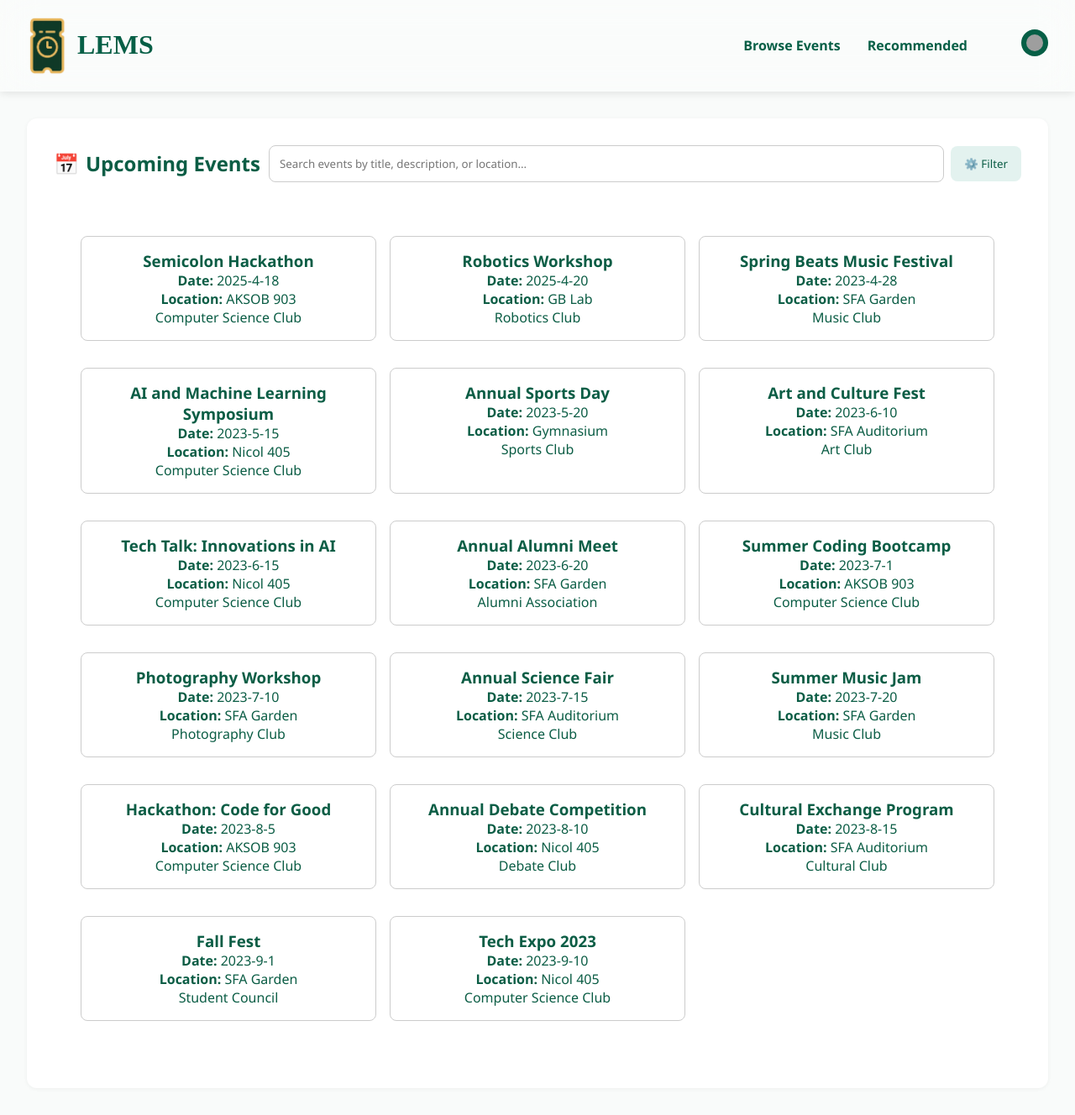
After one commit to imad-mahm/LEMS, a PHP site: page /browse.html in a window 1280 px wide. The commit adds this page. Shown: the whole page at 84% size. Run offline with PHP 8.4, Linux system fonts and the light colour scheme; grey boxes are pictures that could not be loaded.

Commit message:
finalized home and started browse events

```diff
--- /dev/null
+++ b/browse.css
@@ -0,0 +1,189 @@
+/* General reset */
+* {
+  box-sizing: border-box;
+  margin: 0;
+  padding: 0;
+  font-family: "Segoe UI", sans-serif;
+}
+
+body {
+  background: #f9fbfa;
+  color: #0b5d45;
+}
+
+h2 {
+  padding: 0 10px 0 0;
+}
+
+.navbar {
+  position: sticky;
+  top: 0;
+  z-index: 999;
+  backdrop-filter: blur(20px);
+  -webkit-backdrop-filter: blur(20px);
+  background: rgba(255, 255, 255, 0.25);
+  box-shadow: 0 2px 10px rgba(0, 0, 0, 0.1);
+  padding: 1rem 2rem;
+  display: flex;
+  justify-content: space-between;
+  align-items: center;
+  border-bottom: 1px solid rgba(255, 255, 255, 0.3);
+}
+
+.nav-links {
+  display: flex;
+  align-items: center;
+  gap: 2rem;
+}
+
+.nav-links a {
+  text-decoration: none;
+  color: #065f46;
+  font-weight: 600;
+  transition: color 0.3s;
+}
+
+.logo {
+  display: flex;
+  align-items: center;
+  gap: 10px;
+}
+
+.logo img {
+  width: 50px;
+}
+
+.logo span {
+  font-family: "Times New Roman", Times, serif;
+  font-weight: 700;
+  color: #065f46;
+  font-size: 2rem;
+}
+
+.profile-dropdown {
+  position: relative;
+  display: inline-block;
+  margin-left: 2rem;
+}
+
+.profile-icon {
+  width: 32px;
+  height: 32px;
+  background-color: #065f46;
+  border-radius: 50%;
+  padding: 6px;
+  cursor: pointer;
+}
+
+.dropdown-menu {
+  display: none;
+  position: absolute;
+  top: 40px;
+  right: 0;
+  background-color: white;
+  border-radius: 8px;
+  box-shadow: 0 4px 12px rgba(0, 0, 0, 0.1);
+  min-width: 120px;
+  z-index: 1000;
+  padding: 0;
+  margin: 0;
+}
+
+.dropdown-item {
+  display: block;
+  padding: 10px 10px;
+  text-decoration: none;
+  font-weight: 500;
+  font-size: 14px;
+  transition: background-color 0.3s;
+  width: 100%;
+  list-style: none;
+  box-sizing: border-box;
+}
+
+.profile-link {
+  color: #065f46;
+}
+
+.logout-link {
+  color: #dc2626;
+}
+
+.dropdown-item:hover {
+  background-color: #f3f4f6;
+  cursor: pointer;
+  border-radius: 0 0 8px 8px;
+}
+
+.events-section {
+  background: white;
+  padding: 2rem;
+  margin: 2rem;
+  border-radius: 12px;
+  box-shadow: 0 1px 5px rgba(0, 0, 0, 0.05);
+}
+
+.section-header {
+  display: flex;
+  justify-content: space-between;
+  align-items: center;
+  flex-wrap: wrap;
+}
+
+.section-header h2 {
+  font-size: 1.5rem;
+  display: flex;
+  align-items: center;
+  gap: 0.5rem;
+}
+
+.search-tools {
+  display: flex;
+  align-items: center;
+  gap: 0.5rem;
+  flex: 1 1 auto;
+}
+
+.search-tools input {
+  padding: 0.75rem;
+  border: 1px solid #ccc;
+  border-radius: 8px;
+  display: flex;
+  flex: 1 1 auto;
+}
+
+.filter-btn {
+  background: #e3f2ef;
+  color: #0b5d45;
+  border: none;
+  padding: 0.75rem 1rem;
+  border-radius: 8px;
+  cursor: pointer;
+}
+
+.events-list {
+  margin-top: 2rem;
+  padding: 2rem;
+  border-radius: 8px;
+  text-align: center;
+  display: grid;
+  grid-template-columns: repeat(auto-fill, minmax(300px, 1fr));
+  gap: 1rem;
+}
+
+.events-list.empty {
+  background: #e6f0ec;
+  color: #0b5d45;
+}
+
+.events-list.empty p {
+  font-size: 1.25rem;
+  margin-bottom: 0.5rem;
+}
+
+.event-item {
+  border: 1px solid #ccc;
+  padding: 1rem;
+  margin-bottom: 1rem;
+  border-radius: 8px;
+}
--- /dev/null
+++ b/browse.html
@@ -0,0 +1,62 @@
+<!DOCTYPE html>
+<html lang="en">
+  <head>
+    <meta charset="UTF-8" />
+    <meta name="viewport" content="width=device-width, initial-scale=1.0" />
+    <title>LEMS Event Manager</title>
+    <link rel="stylesheet" href="browse.css" />
+  </head>
+  <body>
+    <script src="browse.js"></script>
+    <header>
+      <header class="navbar">
+        <a class="logo" href="home.html" style="text-decoration: none">
+          <img src="logo.png" alt="LEMS Logo" />
+          <span>LEMS</span>
+        </a>
+        <nav class="nav-links">
+          <a href="browse.html">Browse Events</a>
+          <a href="#">Recommended</a>
+
+          <div class="profile-dropdown">
+            <img
+              src="https://img.icons8.com/ios-filled/24/ffffff/user.png"
+              alt="User Icon"
+              class="profile-icon"
+              onclick="toggleDropdown()"
+            />
+            <div id="dropdown-menu" class="dropdown-menu">
+              <a href="#" class="dropdown-item profile-link">Profile</a>
+              <a
+                href="index.html"
+                class="dropdown-item logout-link"
+                style="color: red"
+                >Log Out</a
+              >
+            </div>
+          </div>
+        </nav>
+      </header>
+    </header>
+
+    <main>
+      <section class="events-section">
+        <div class="section-header">
+          <h2><span class="calendar-icon">📅</span> Upcoming Events</h2>
+          <div class="search-tools">
+            <input
+              type="text"
+              placeholder="Search events by title, description, or location..."
+            />
+            <button class="filter-btn">⚙️ Filter</button>
+          </div>
+        </div>
+
+        <div class="events-list">
+          <p>No events found</p>
+          <span>Try adjusting your search criteria</span>
+        </div>
+      </section>
+    </main>
+  </body>
+</html>
--- /dev/null
+++ b/browse.js
@@ -0,0 +1,45 @@
+function toggleDropdown() {
+  const menu = document.getElementById("dropdown-menu");
+  menu.style.display = menu.style.display === "block" ? "none" : "block";
+}
+
+// Optional: close dropdown if clicked outside
+window.onclick = function (e) {
+  if (!e.target.matches(".profile-icon")) {
+    const menu = document.getElementById("dropdown-menu");
+    if (menu && menu.style.display === "block") {
+      menu.style.display = "none";
+    }
+  }
+};
+
+// Example JSON array (if loading locally replace this with fetch)
+fetch("events.json")
+  .then((response) => response.json())
+  .then((events) => {
+    // Same code as above inside here
+
+    // Select the event list container
+    const eventList = document.querySelector(".events-list");
+
+    // Clear existing "no events" message
+    eventList.innerHTML = "";
+
+    // Loop through events and add them to the DOM
+    events.forEach((event) => {
+      const eventItem = document.createElement("div");
+      eventItem.classList.add("event-item");
+
+      eventItem.innerHTML = `
+      <h3>${event.event}</h3>
+      <p><strong>Date:</strong> ${event.date}</p>
+      <p><strong>Location:</strong> ${event.location}</p>
+      <p>${event.organizing_club}</p>
+    `;
+
+      eventList.appendChild(eventItem);
+    });
+
+    // Remove the "empty" class now that we have events
+    eventList.classList.remove("empty");
+  });
--- /dev/null
+++ b/events.json
@@ -0,0 +1,105 @@
+[
+    {
+        "event": "Semicolon Hackathon",
+        "date": "2025-4-18",
+        "location": "AKSOB 903",
+        "organizing_club": "Computer Science Club"
+    },
+    {
+        "event": "Robotics Workshop",
+        "date": "2025-4-20",
+        "location": "GB Lab",
+        "organizing_club": "Robotics Club"
+    },
+    {
+        "event": "Spring Beats Music Festival",
+        "date": "2023-4-28",
+        "location": "SFA Garden",
+        "organizing_club": "Music Club"
+    },
+    {
+        "event": "AI and Machine Learning Symposium",
+        "date": "2023-5-15",
+        "location": "Nicol 405",
+        "organizing_club": "Computer Science Club"
+    },
+    {
+        "event": "Annual Sports Day",
+        "date": "2023-5-20",
+        "location": "Gymnasium",
+        "organizing_club": "Sports Club"
+    },
+    {
+        "event": "Art and Culture Fest",
+        "date": "2023-6-10",
+        "location": "SFA Auditorium",
+        "organizing_club": "Art Club"
+    },
+    {
+        "event": "Tech Talk: Innovations in AI",
+        "date": "2023-6-15",
+        "location": "Nicol 405",
+        "organizing_club": "Computer Science Club"
+    },
+    {
+        "event": "Annual Alumni Meet",
+        "date": "2023-6-20",
+        "location": "SFA Garden",
+        "organizing_club": "Alumni Association"
+    },
+    {
+        "event": "Summer Coding Bootcamp",
+        "date": "2023-7-1",
+        "location": "AKSOB 903",
+        "organizing_club": "Computer Science Club"
+    },
+    {
+        "event": "Photography Workshop",
+        "date": "2023-7-10",
+        "location": "SFA Garden",
+        "organizing_club": "Photography Club"
+    },
+    {
+        "event": "Annual Science Fair",
+        "date": "2023-7-15",
+        "location": "SFA Auditorium",
+        "organizing_club": "Science Club"
+
+    },
+    {
+        "event": "Summer Music Jam",
+        "date": "2023-7-20",
+        "location": "SFA Garden",
+        "organizing_club": "Music Club"
+    },
+    {
+        "event": "Hackathon: Code for Good",
+        "date": "2023-8-5",
+        "location": "AKSOB 903",
+        "organizing_club": "Computer Science Club"
+    },
+    {
+        "event": "Annual Debate Competition",
+        "date": "2023-8-10",
+        "location": "Nicol 405",
+        "organizing_club": "Debate Club"
+    },
+    {
+        "event": "Cultural Exchange Program",
+        "date": "2023-8-15",
+        "location": "SFA Auditorium",
+        "organizing_club": "Cultural Club"
+    },
+    {
+        "event": "Fall Fest",
+        "date": "2023-9-1",
+        "location": "SFA Garden",
+        "organizing_club": "Student Council"
+    },
+    {
+        "event": "Tech Expo 2023",
+        "date": "2023-9-10",
+        "location": "Nicol 405",
+        "organizing_club": "Computer Science Club"
+    }
+]
```
Also changed, not shown: home.css (renamed from styles.css, +9 -4 lines), home.html (+4 -4 lines).
